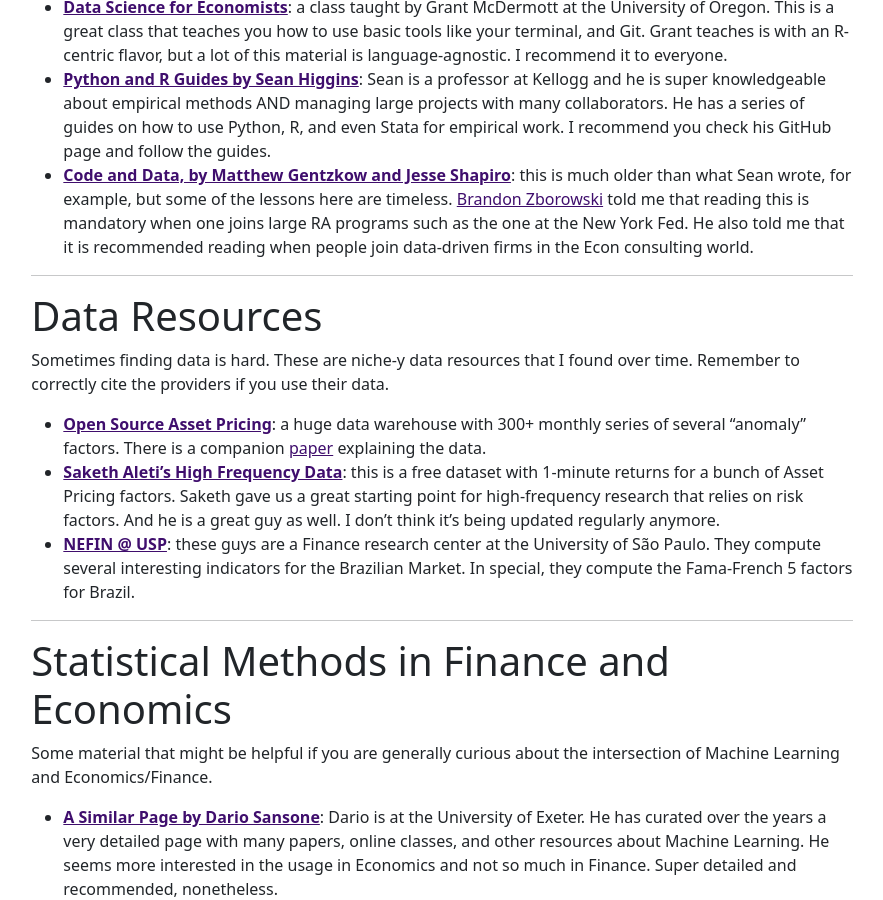
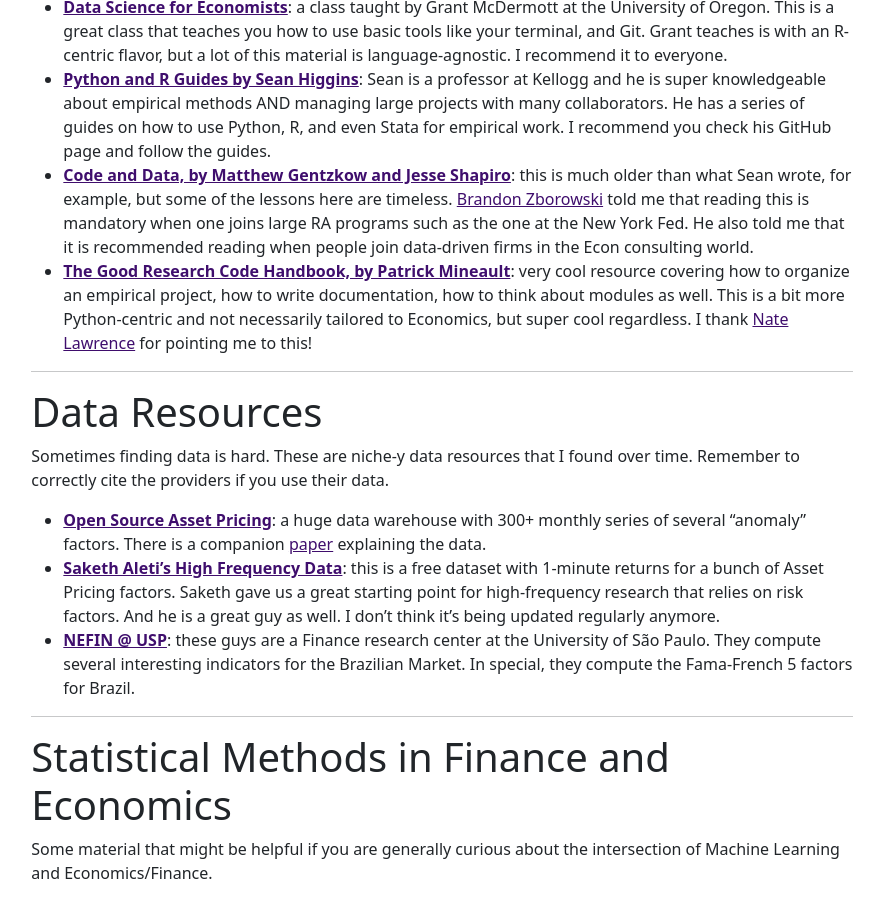
Before and after one commit to rgriva/rgriva.github.io, a Jekyll site: the page built from resources.md, in a window 1280 px wide and 900 px high, scrolled down 836 px. Shown: the whole window, without its empty margins (198-1081 px from the left). Built offline with Jekyll 4.4.1, drawn with Linux system fonts in a browser that asks for light colours.

Commit message:
Add 'The Good Research Code Handbook' resource
Added a new resource for organizing empirical projects.

```diff
--- a/resources.md
+++ b/resources.md
@@ -14,6 +14,7 @@ I like writing code and I do it better every day.  We (empirical) economists use
 * [**Data Science for Economists**](https://github.com/uo-ec607): a class taught by Grant McDermott at the University of Oregon. This is a great class that teaches you how to use basic tools like your terminal, and Git. Grant teaches is with an R-centric flavor, but a lot of this material is language-agnostic. I recommend it to everyone.
 * [**Python and R Guides by Sean Higgins**](https://github.com/skhiggins): Sean is a professor at Kellogg and he is super knowledgeable about empirical methods AND managing large projects with many collaborators. He has a series of guides on how to use Python, R, and even Stata for empirical work. I recommend you check his GitHub page and follow the guides.
 * [**Code and Data, by Matthew Gentzkow and Jesse Shapiro**](https://shapiro.scholars.harvard.edu/sites/g/files/omnuum7731/files/shapiro/files/codeanddata.pdf): this is much older than what Sean wrote, for example, but some of the lessons here are timeless. [Brandon Zborowski](https://www.brandonzborowski.com/) told me that reading this is mandatory when one joins large RA programs such as the one at the New York Fed. He also told me that it is recommended reading when people join data-driven firms in the Econ consulting world.
+* [**The Good Research Code Handbook, by Patrick Mineault**](https://goodresearch.dev/): very cool resource covering how to organize an empirical project, how to write documentation, how to think about modules as well. This is a bit more Python-centric and not necessarily tailored to Economics, but super cool regardless. I thank [Nate Lawrence](https://www.nathaniellawrence.com/) for pointing me to this!
 
 -------------------
 # Data Resources
```
